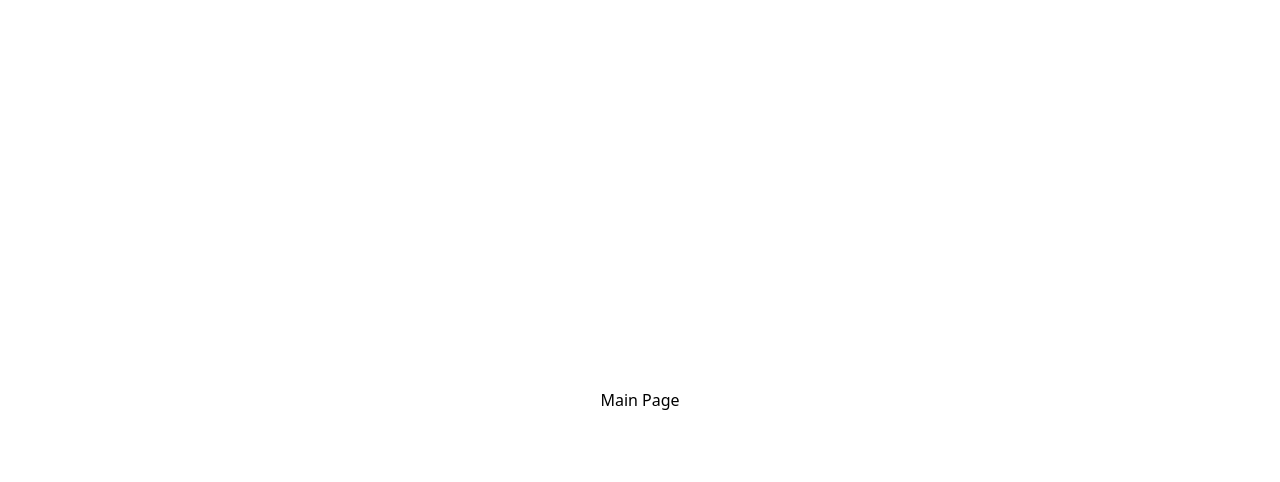
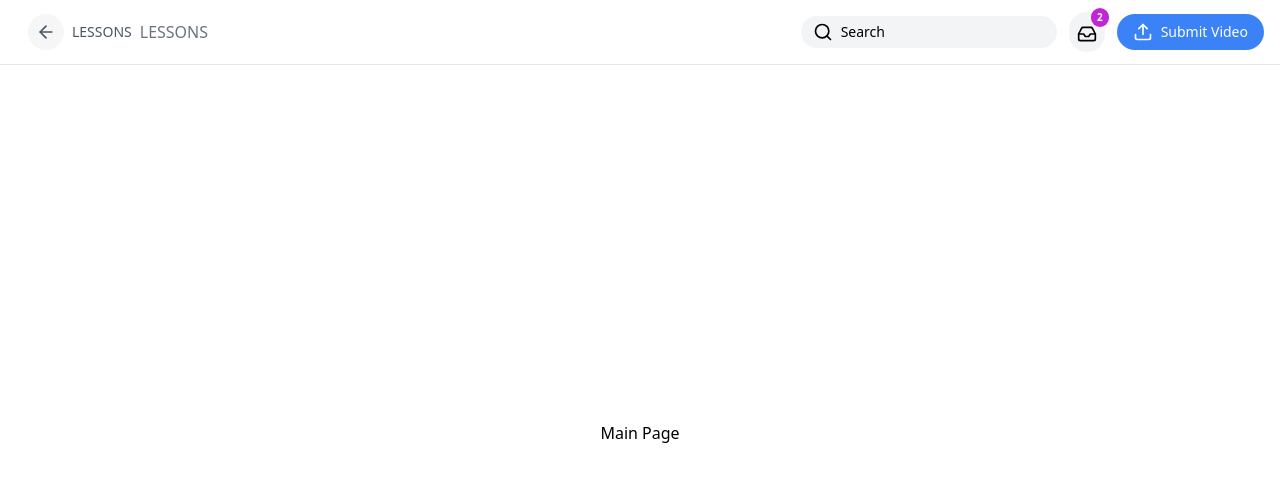
Before and after one commit to legendymoon/artistworks-nuxt, a Nuxt app: page / in a window 1280 px wide. Before the commit this address had no page. Shown: the top 482 px of the page. Built offline with nearby package versions, Linux system fonts and the light colour scheme.

Commit message:
feat: add top bar with search

```diff
--- /dev/null
+++ b/components/layout/Topbar.vue
@@ -0,0 +1,132 @@
+<template>
+  <header class="flex items-center justify-between px-4 py-3 border-b border-gray-200 bg-white">
+    <!-- LEFT SIDE -->
+    <div class="flex items-center space-x-3">
+      <!-- Mobile: Hamburger -->
+      <button class="lg:hidden" @click="$emit('toggleSidebar')">
+        <Icon name="menu" />
+      </button>
+
+      <!-- Mobile: Logo -->
+      <RouterLink to="/" class="lg:hidden">
+        <img src="/images/logo.png" alt="Logo" class="h-6" />
+      </RouterLink>
+
+      <div class="hidden lg:flex items-center space-x-2">
+        <button
+          class="w-9 h-9 flex items-center justify-center rounded-full hover:bg-gray-200"
+          style="background: var(--ui-light-gray-2-f-6-f-6-f-6, rgba(246, 246, 246, 1));"
+        >
+          <Icon name="arrow-left" class="text-gray-600" />
+        </button>
+
+        <span
+          class="text-sm text-gray-600 font-medium capitalize"
+        >
+          LESSONS
+        </span>
+
+        <span class="text-gray-500 uppercase">Lessons</span>
+      </div>
+    </div>
+    <!-- RIGHT SIDE -->
+    <div class="flex items-center space-x-3 relative">
+      <!-- Search -->
+      <div class="relative hidden lg:block w-64" ref="searchRef">
+        <div v-if="!showSearch" @click="activateSearch" class="cursor-pointer flex items-center gap-2 px-3 py-1.5 rounded-full bg-gray-100 hover:bg-gray-200 text-sm w-full">
+          <Icon name="search" />
+          Search
+        </div>
+        <div v-else class="relative w-full">
+          <input
+            ref="searchInput"
+            v-model="searchQuery"
+            placeholder="Search..."
+            class="w-full px-4 py-1.5 border border-gray-300 rounded-full text-sm focus:outline-none focus:ring-2 focus:ring-blue-500"
+          />
+          <ul v-if="searchQuery" class="absolute left-0 right-0 mt-1 bg-white border rounded shadow text-sm z-10">
+            <li class="px-4 py-2 hover:bg-gray-100">Recent search: "{{ searchQuery }}"</li>
+            <li class="px-4 py-2 hover:bg-gray-100">Suggested: Topic A</li>
+          </ul>
+        </div>
+      </div>
+
+      <!-- Notification -->
+      <div class="relative" ref="notificationRef">
+        <button
+          @click="toggleNotifications"
+          class="rounded-full bg-gray-100 p-2 hover:bg-gray-200 relative"
+        >
+          <Icon name="inbox" />
+          <span
+            class="absolute -top-1 -right-1 bg-fuchsia-600 text-white text-[10px] font-bold px-1.5 py-0.5 rounded-full"
+          >2</span>
+        </button>
+        <div
+          v-if="showNotifications"
+          class="absolute z-50 mt-2 bg-white border rounded shadow
+                w-72 right-0
+                sm:right-0 sm:w-72
+                max-sm:left-1/2 max-sm:-translate-x-[40%] max-sm:w-[90vw]"
+        >
+          <div class="px-4 py-2 text-sm border-b font-semibold">Notifications</div>
+          <div class="px-4 py-3 flex items-start gap-2 text-sm">
+            <Icon name="info" class="text-blue-500 mt-0.5" />
+            <div>Welcome back! You have new lessons available.</div>
+          </div>
+          <div class="px-4 py-3 flex items-start gap-2 text-sm">
+            <Icon name="alert-triangle" class="text-yellow-500 mt-0.5" />
+            <div>Your subscription will expire in 3 days.</div>
+          </div>
+        </div>
+      </div>
+
+      <!-- Submit Video Button -->
+      <div>
+        <button
+          class="flex items-center gap-2 bg-blue-500 hover:bg-blue-600 text-white px-4 py-2 rounded-full text-sm"
+        >
+          <Icon name="upload" />
+          Submit Video
+        </button>
+      </div>
+
+    </div>
+  </header>
+</template>
+
+<script setup lang="ts">
+import { ref, computed, nextTick } from 'vue'
+import { useClickOutside } from '@/composables/useClickOutside'
+import Icon from '@/components/ui/Icon.vue'
+import { useRoute, useRouter } from 'vue-router'
+
+const showNotifications = ref(false)
+
+const showSearch = ref(false)
+const searchQuery = ref('')
+const searchInput = ref<HTMLInputElement | null>(null)
+
+function activateSearch(e?: MouseEvent) {
+  e?.stopPropagation()
+  showSearch.value = true
+  nextTick(() => {
+    searchInput.value?.focus()
+  })
+}
+
+const searchRef = ref<HTMLElement | null>(null)
+useClickOutside(searchRef, () => {
+  showSearch.value = false
+})
+
+function toggleNotifications() {
+  showNotifications.value = !showNotifications.value
+}
+
+const notificationRef = ref(null)
+useClickOutside(notificationRef, () => {
+  showNotifications.value = false
+})
+
+</script>
--- /dev/null
+++ b/components/ui/Icon.vue
@@ -0,0 +1,85 @@
+<template>
+  <component
+    :is="iconComponent"
+    class="w-5 h-5 inline-block"
+    v-bind="$attrs"
+  />
+</template>
+
+<script setup lang="ts">
+import { computed } from 'vue'
+import {
+  Grid2x2,
+  LayoutList,
+  RefreshCcw,
+  CloudUpload,
+  BookOpen,
+  Check,
+  Music,
+  CirclePlay,
+  Globe,
+  UserCircle,
+  ChevronsLeft,
+  ChevronsRight,
+  ChevronsUpDown,
+  ChevronDown,
+  Home,
+  Menu,
+  Search,
+  ArrowLeft,
+  Upload,
+  Inbox,
+  TriangleAlert,
+  Info,
+  X,
+} from 'lucide-vue-next'
+
+import Metronome from 'vue-material-design-icons/Metronome.vue'
+import DotsGrid from 'vue-material-design-icons/DotsGrid.vue'
+import Bookmark from 'vue-material-design-icons/Bookmark.vue'
+import CheckCircleOutline from 'vue-material-design-icons/CheckCircleOutline.vue'
+import CheckCircle from 'vue-material-design-icons/CheckCircle.vue'
+import BookmarkOutline from 'vue-material-design-icons/BookmarkOutline.vue'
+import TimerSandComplete from 'vue-material-design-icons/TimerSandComplete.vue'
+
+const iconMap = {
+  'grid-compact': Grid2x2,
+  grid: DotsGrid,
+  list: LayoutList,
+  bookmark: Bookmark,
+  'bookmark-outline': BookmarkOutline,
+  check: Check,
+  'check-circle': CheckCircle,
+  'check-circle-outline': CheckCircleOutline,
+  play:CirclePlay,
+  'refresh-ccw': RefreshCcw,
+  'book-open': BookOpen,
+  'timer-sand-complete': TimerSandComplete,
+  music: Music,
+  globe: Globe,
+  'user-circle': UserCircle,
+  'chevrons-left': ChevronsLeft,
+  'chevrons-right': ChevronsRight,
+  'chevrons-up-down': ChevronsUpDown,
+  'chevrons-down': ChevronDown,
+  home: Home,
+  menu: Menu,
+  metronome: Metronome,
+  search: Search,
+  'arrow-left': ArrowLeft,
+  upload: Upload,
+  'upload-cloud': CloudUpload,
+  inbox: Inbox,
+  'alert-triangle': TriangleAlert,
+  info: Info,
+  x: X,
+} as const
+
+type IconName = keyof typeof iconMap
+
+const props = defineProps<{
+  name: IconName
+}>()
+
+const iconComponent = computed(() => iconMap[props.name] || 'span')
+</script>
--- /dev/null
+++ b/composables/useClickOutside.ts
@@ -0,0 +1,12 @@
+import { onMounted, onUnmounted, Ref } from 'vue'
+
+export function useClickOutside(targetRef: Ref<HTMLElement | null>, callback: () => void) {
+  function onClick(event: MouseEvent) {
+    if (targetRef.value && !targetRef.value.contains(event.target as Node)) {
+      callback()
+    }
+  }
+
+  onMounted(() => document.addEventListener('click', onClick))
+  onUnmounted(() => document.removeEventListener('click', onClick))
+}
--- a/layouts/default.vue
+++ b/layouts/default.vue
@@ -1,6 +1,7 @@
 <template>
   <div class="flex h-screen overflow-hidden">
     <div class="flex-1 flex flex-col">
+      <Topbar/>
       <div class="flex-1 overflow-y-auto">
         <slot />
       </div>
@@ -11,7 +12,9 @@
 <script setup lang="ts">
 import { ref, computed } from 'vue'
 import { useRoute } from 'vue-router'
+import Topbar from '~/components/layout/Topbar.vue'
 
 const route = useRoute()
 
+const isLoginPage = computed(() => route.path === '/login')
 </script>
```
